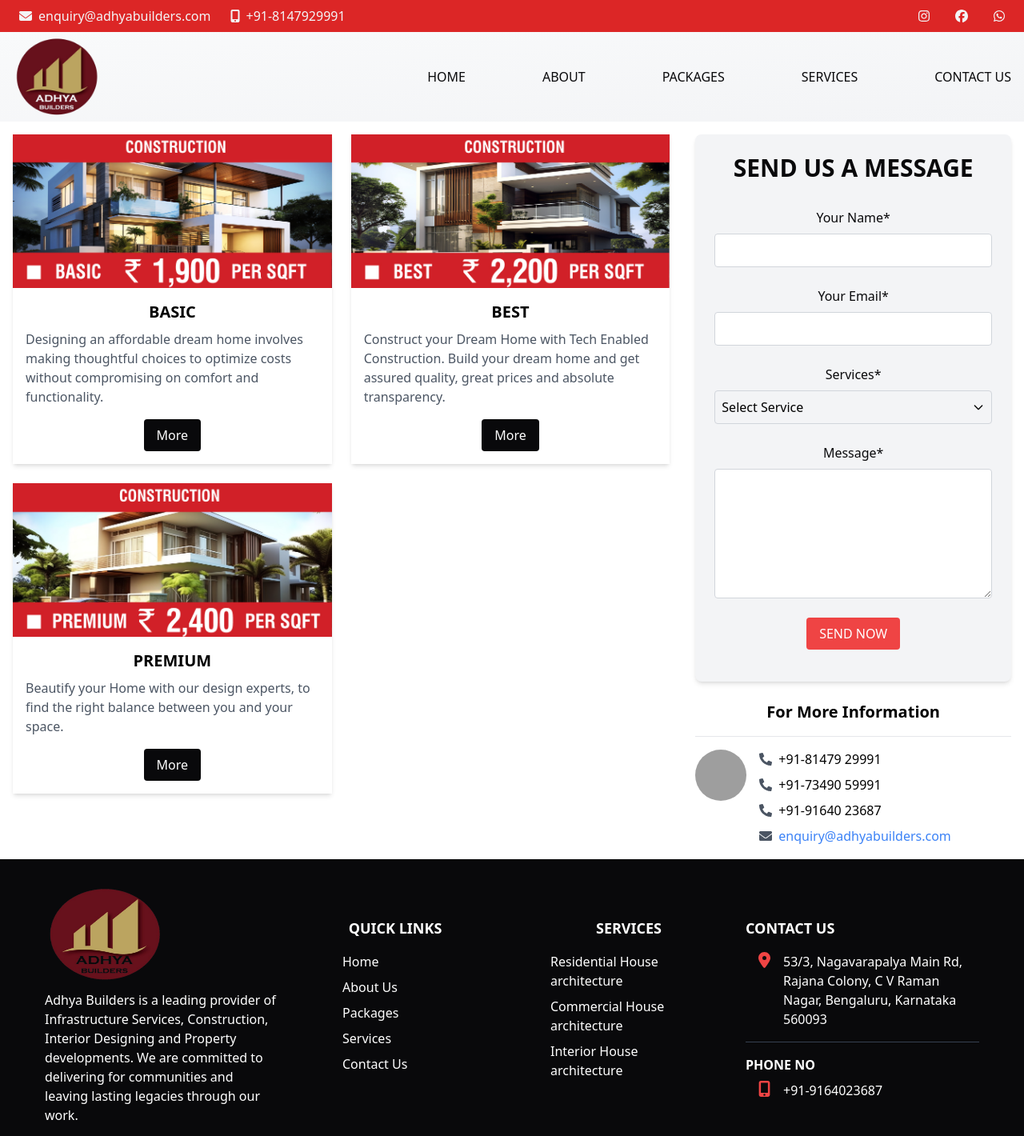
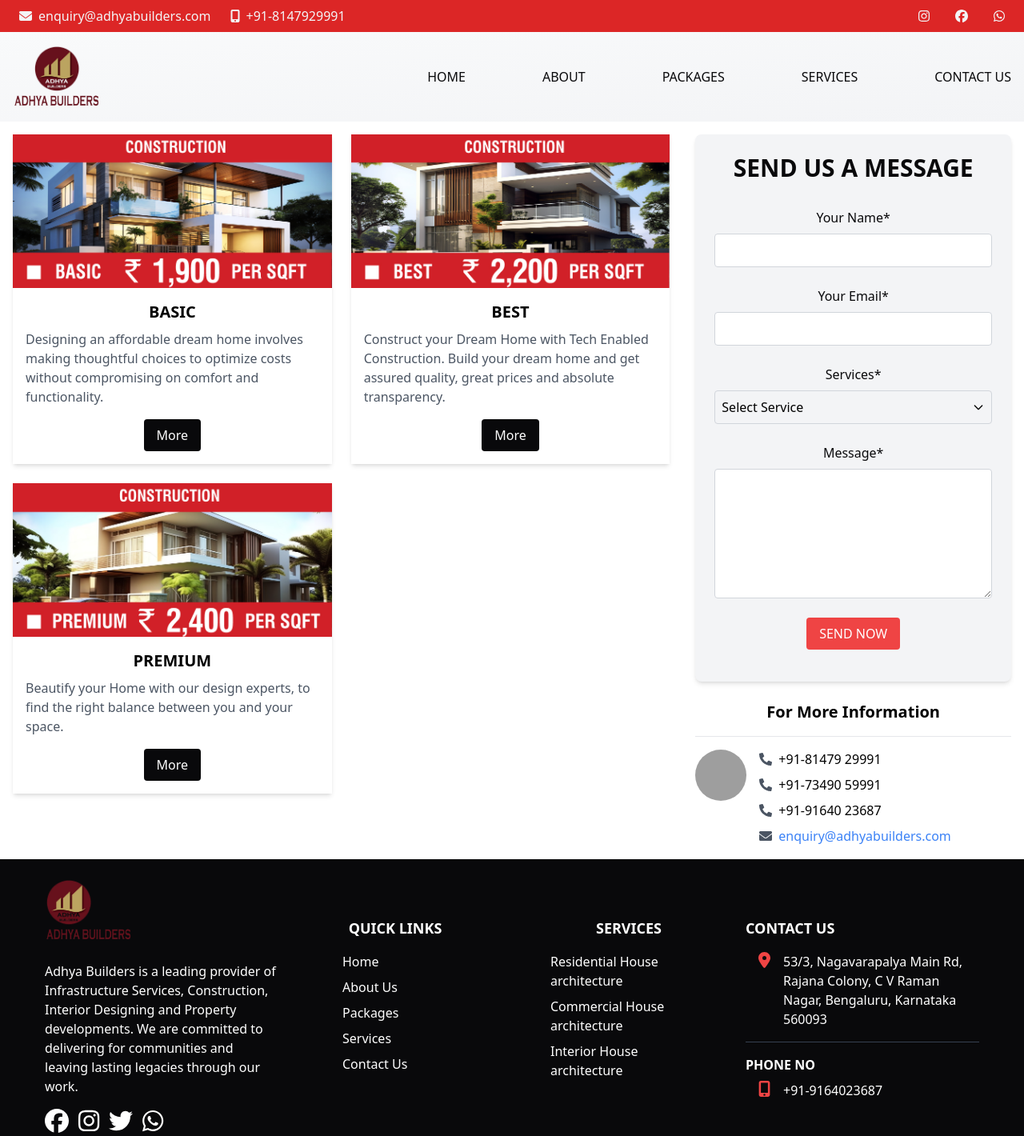
Before and after one commit to akshitchowdhury/aone_const, a React (Create React App) app: page /contact in a window 1280 px wide. Shown: the top 1420 px of the page at 80% size. Built offline with nearby package versions, Linux system fonts and the light colour scheme; grey boxes are pictures that could not be loaded.

Commit message:
LogoTagLine

```diff
--- a/src/component/Footer.jsx
+++ b/src/component/Footer.jsx
@@ -19,6 +19,7 @@
 import React from "react";
 import { Link } from "react-router-dom";
 import logo from "../assets/original/logoReal.png"
+import logoTag from "../assets/original/logoTag.png"
 const Footer = () => {
   const handleClick = () => {
     window.scrollTo({ behavior: 'smooth', top:"0" });
@@ -42,10 +43,12 @@
                   alt="Footer Logo"
                   className="w-[150px] h-[140px]"
                 /> */}
-                <div className="font-bold flex flex-row items-center">
-            <img src={logo} className='w-[150px] h-[140px] py-2'/>
+                <div className="font-bold flex flex-col items-start">
+                <img src={logo} className='w-[60px] h-[60px] '/>
+                <img src={logoTag} className='w-[110px] h-[20px] '/>
 
         </div>
+        <br/>
                 <p>
                 Adhya Builders is a leading provider of Infrastructure Services, Construction, Interior Designing and Property developments. We are committed to delivering for communities and leaving lasting legacies through our work.
                 </p>
--- a/src/component/Nav.jsx
+++ b/src/component/Nav.jsx
@@ -2,6 +2,7 @@
 import { Link } from 'react-router-dom';
 
 import logo from "../assets/original/logoReal.png"
+import logoTag from "../assets/original/logoTag.png"
 import NavTop from './NavTop';
 const Nav = () => {
   const [isOpen, setIsOpen] = useState(false);
@@ -12,10 +13,11 @@
   return (
     <>
     <NavTop/>
-    <nav className="bg-gradient-to-br from-gray-50 to-gray-100 p-4  ">
+    <nav className="bg-gradient-to-br from-gray-50 to-gray-100 p-4  h-auto">
       <div className="container mx-auto md:h-[80px] lg:h-[80px] flex justify-between items-center">
-        <div className="font-bold flex flex-row items-center">
-            <img src={logo} className='w-[110px] h-[120px] py-2'/>
+        <div className="font-bold flex flex-col items-center">
+            <img src={logo} className='w-[60px] h-[60px] '/>
+            <img src={logoTag} className='w-[110px] h-[20px] '/>
 
         </div>
         <div className="hidden md:flex space-x-24">
```
Also changed, not shown: src/assets/original/logoTag.png (added).
